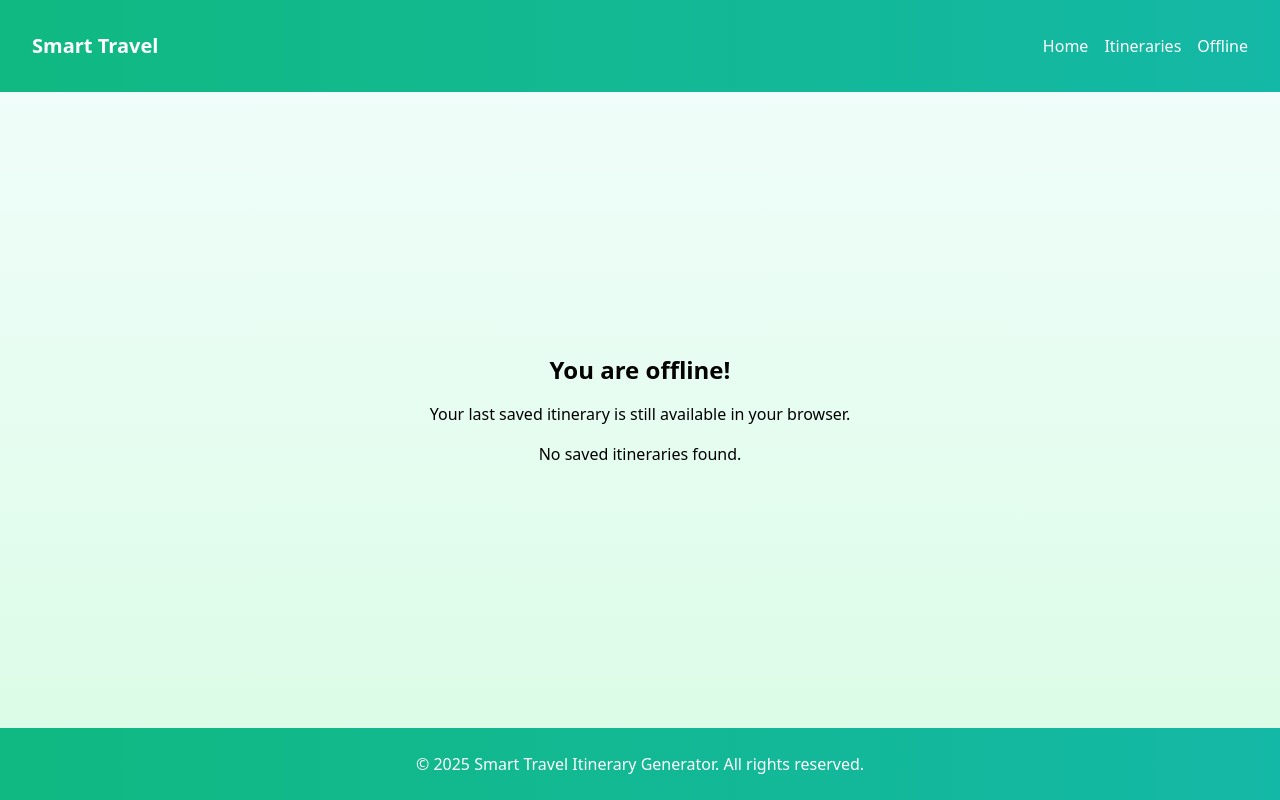
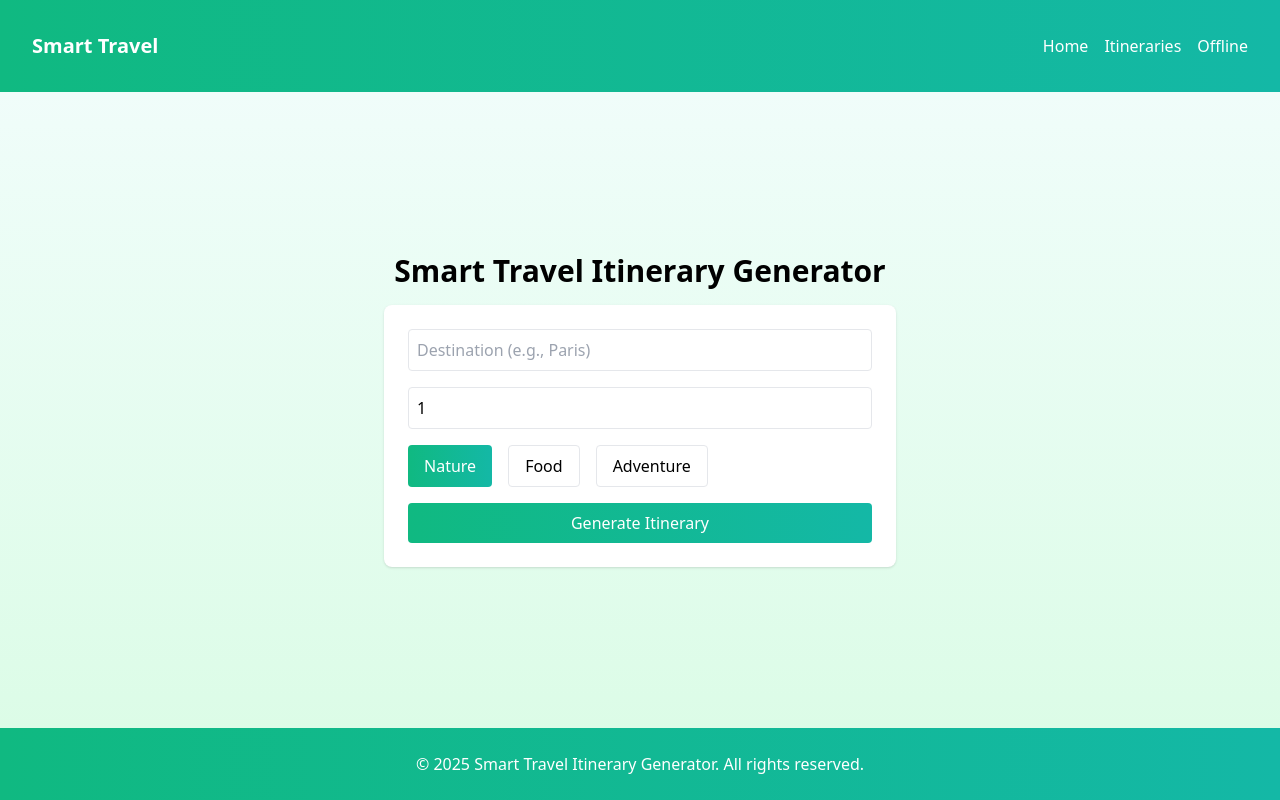
Before and after one commit to KollatiKamakshi/smart-travel-itinerary, a Next.js app: page / in a window 1280 px wide. Built offline with nearby package versions, Linux system fonts and the light colour scheme.

Commit message:
Updated offline page

```diff
--- a/app/page.js
+++ b/app/page.js
@@ -1,42 +1,12 @@
 'use client';
-import { useEffect, useState } from 'react';
-import Link from 'next/link';
 
-export default function OfflinePage() {
-    const [saved, setSaved] = useState([]);
+import DestinationForm from '../components/DestinationForm';
 
-    useEffect(() => {
-        const items = [];
-        for (let i = 0; i < localStorage.length; i++) {
-            const key = localStorage.key(i);
-            try {
-                const val = JSON.parse(localStorage.getItem(key));
-                if (val?.destination) items.push(val);
-            } catch { }
-        }
-        setSaved(items);
-    }, []);
-
+export default function Home() {
     return (
-        <div className="max-w-3xl mx-auto p-4">
-            <h1 className="text-2xl font-bold mb-4">You are offline!</h1>
-            <p className="mb-4">Your last saved itinerary is still available in your browser.</p>
-
-            {saved.length === 0 ? (
-                <p>No saved itineraries found.</p>
-            ) : (
-                <div className="space-y-4">
-                    {saved.map((item) => (
-                        <Link
-                            key={item.id}
-                            href={`/itinerary/edit/${item.id}`}
-                            className="block bg-white p-4 rounded shadow hover:bg-blue-50 transition"
-                        >
-                            {item.destination} ({item.days} days) - {item.theme}
-                        </Link>
-                    ))}
-                </div>
-            )}
+        <div className="max-w-3xl mx-auto">
+            <h1 className="text-3xl font-bold mb-4">Smart Travel Itinerary Generator</h1>
+            <DestinationForm />
         </div>
     );
 }
```
Also changed, not shown: 1 other file (tests, documents, lock files or other folders).
